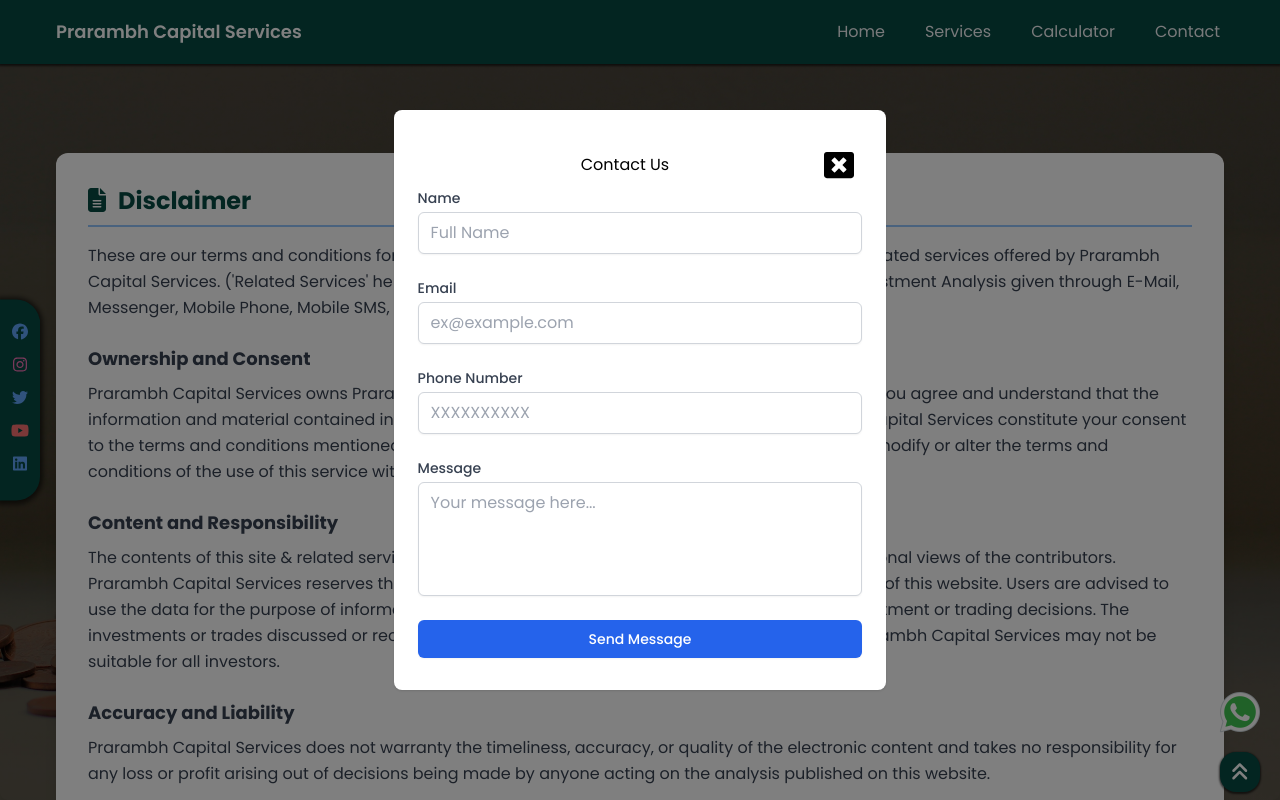
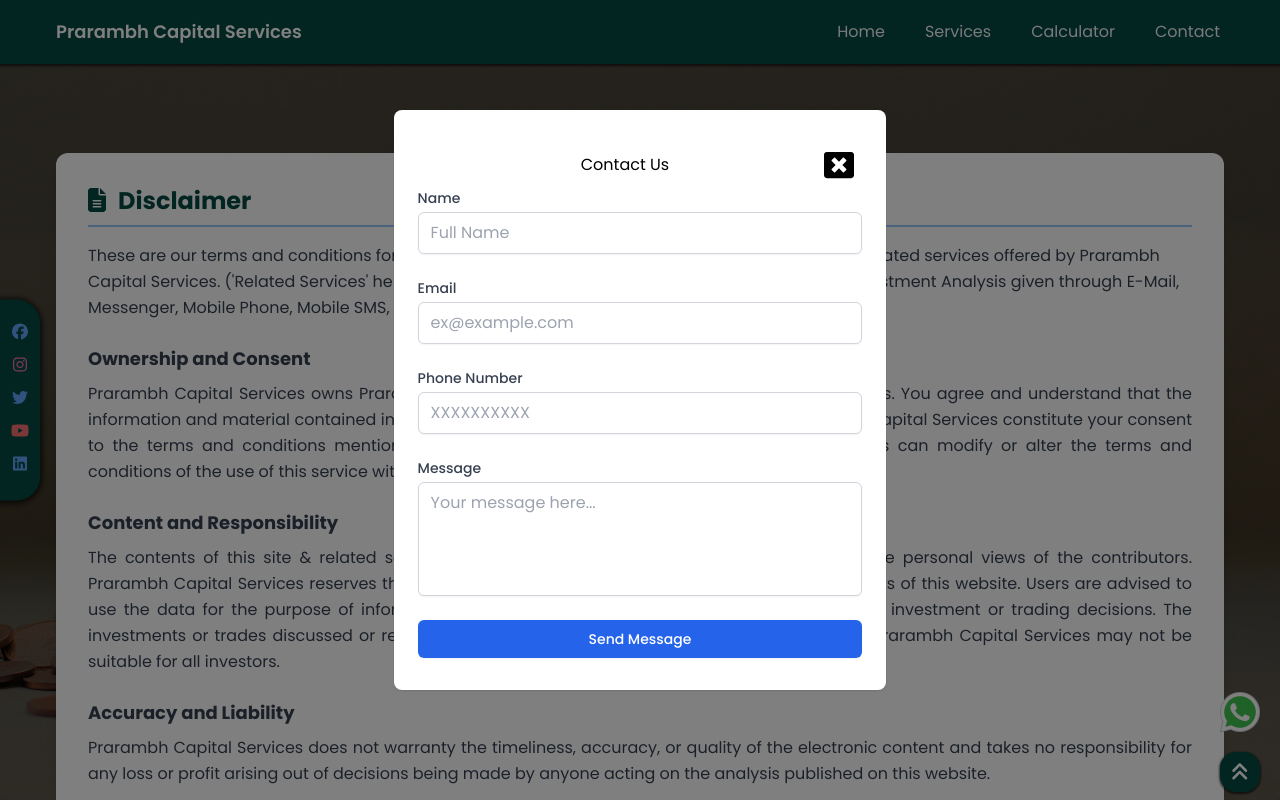
Before and after one commit to GaurangTandon/Prarambh-Capital-Services, a React (Vite) app in the folder frontend/: page /disclaimer in a window 1280 px wide. Built offline with nearby package versions, Linux system fonts and the light colour scheme.

Commit message:
style: justify text alignment in Disclaimer and Privacy Policy pages for improved readability

```diff
--- a/frontend/src/pages/Disclaimer.jsx
+++ b/frontend/src/pages/Disclaimer.jsx
@@ -48,7 +48,7 @@
           {disclaimerData.sections.map((section, index) => (
             <div key={index} className="mb-6">
               <h3 className="font-bold text-lg mb-2">{section.heading}</h3>
-              <p className="leading-relaxed">{section.content}</p>
+              <p className="leading-relaxed text-justify">{section.content}</p>
             </div>
           ))}
         </div>
--- a/frontend/src/pages/PrivacyPolicy.jsx
+++ b/frontend/src/pages/PrivacyPolicy.jsx
@@ -78,11 +78,11 @@
                 <FontAwesomeIcon icon={section.icon} className="mr-2 text-primary" />
                 {section.heading}
               </h3>
-              <p className="mb-3">{section.content}</p>
+              <p className="mb-3 text-justify">{section.content}</p>
               {section.list && (
                 <ul className="list-disc pl-5 space-y-1">
                   {section.list.map((item, idx) => (
-                    <li key={idx}>{item}</li>
+                    <li key={idx} className="text-justify">{item}</li>
                   ))}
                 </ul>
               )}
```
